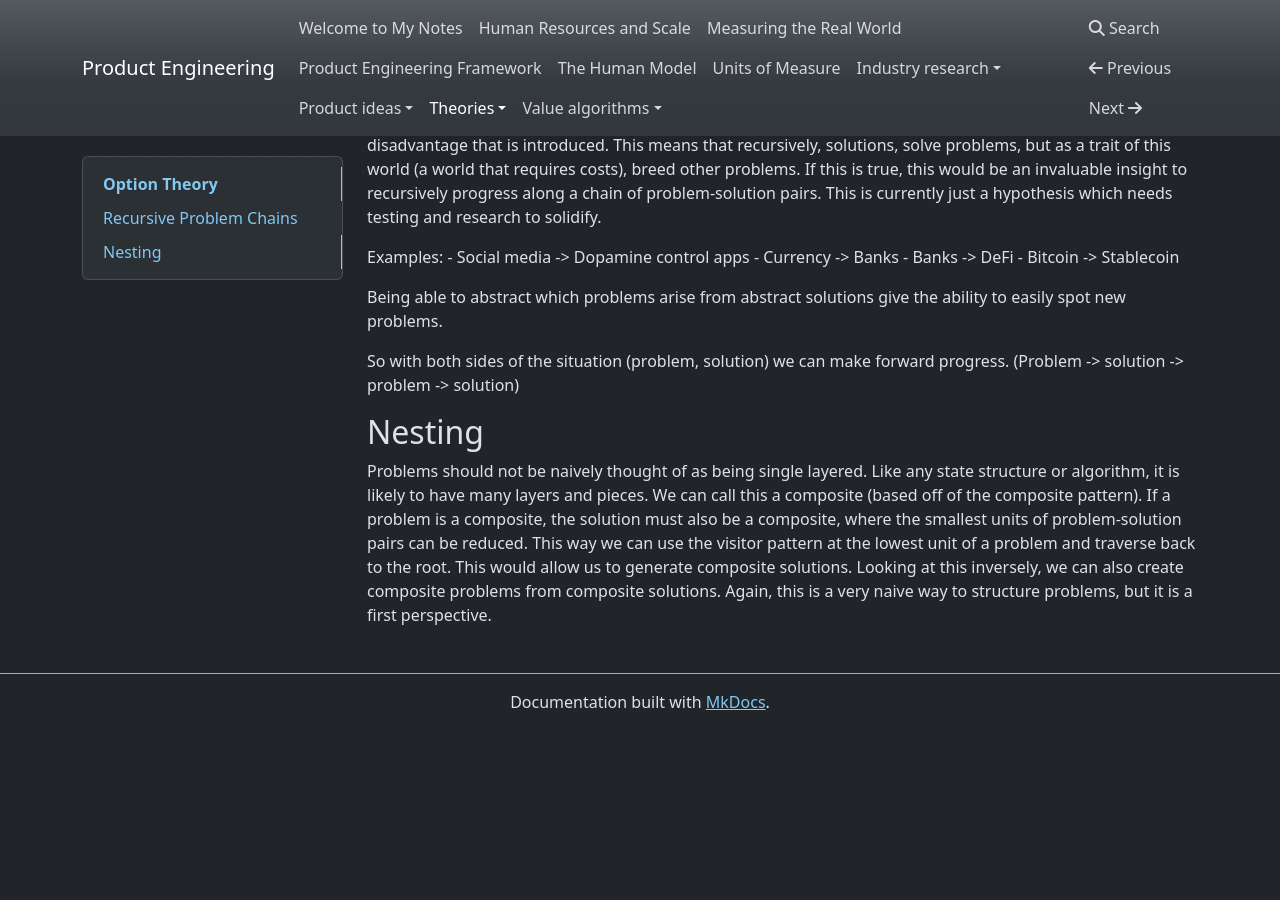
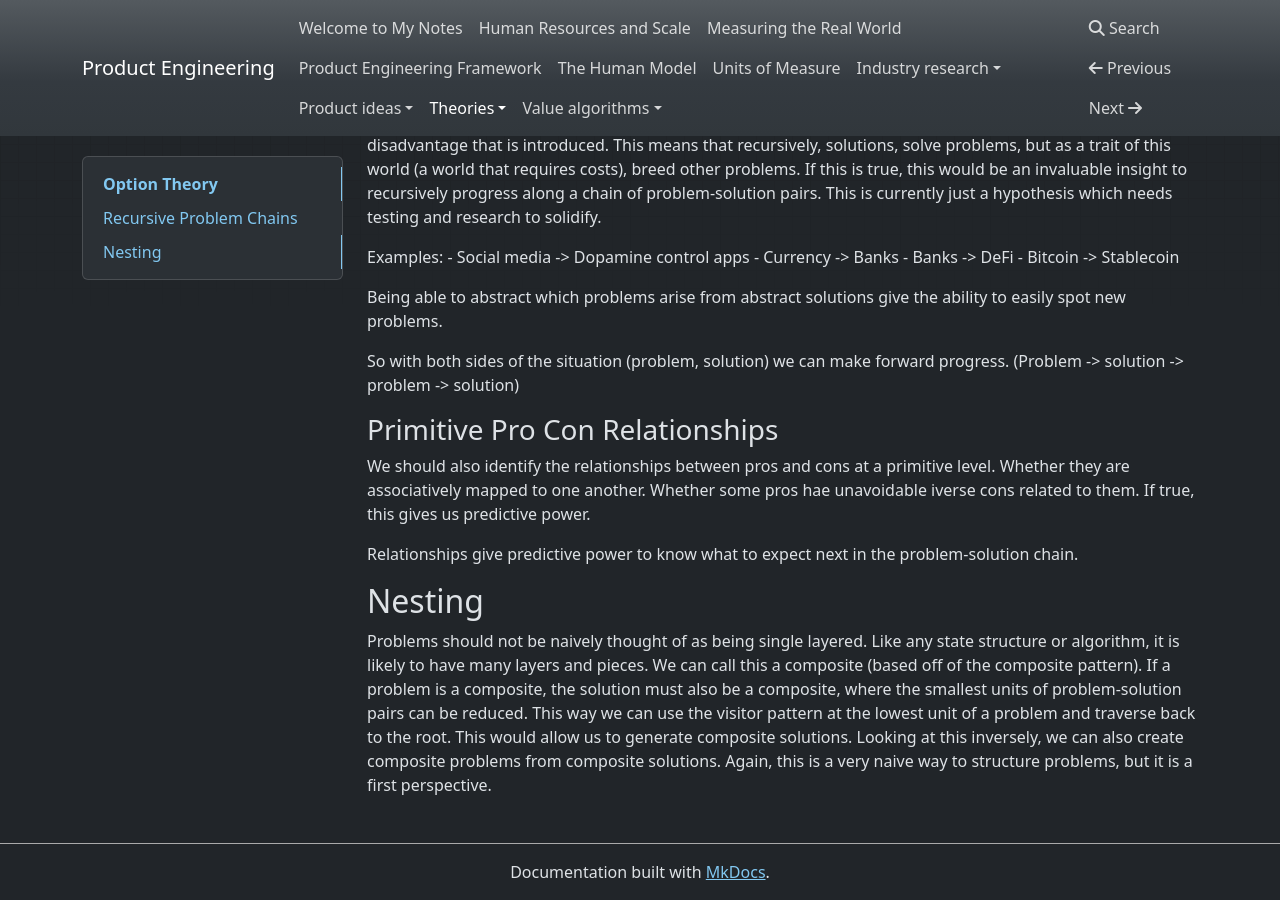
Before and after one commit to hhaidrr/notes, an MkDocs documentation site: the page built from product-engineering/theories/option_theory.md, in a window 1280 px wide and 900 px high, scrolled down 504 px. Built offline with MkDocs 1.6.1, drawn with Linux system fonts in a browser that asks for light colours; nearby versions of some CDN libraries; before the commit the page ends 1234 px from its top, so only the background shows below that.

Commit message:
pro con addition

```diff
--- a/product-engineering/theories/option_theory.md
+++ b/product-engineering/theories/option_theory.md
@@ -33,6 +33,13 @@ Being able to abstract which problems arise from abstract solutions give the abi
 
 So with both sides of the situation (problem, solution) we can make forward progress. (Problem -> solution -> problem -> solution)
 
+### Primitive Pro Con Relationships
+We should also identify the relationships between pros and cons at a primitive level. Whether
+they are associatively mapped to one another. Whether some pros hae unavoidable iverse cons related
+to them. If true, this gives us predictive power.
+
+Relationships give predictive power to know what to expect next in the problem-solution chain.
+
 ## Nesting
 Problems should not be naively thought of as being single layered. Like any state structure or algorithm, it is likely to have many layers and pieces. We can
 call this a composite (based off of the composite pattern). If a problem is a composite, the solution must also be a composite, where the smallest units of
```
Also changed, not shown: product-engineering/product_engineering_framework.md (+3 -0 lines).
